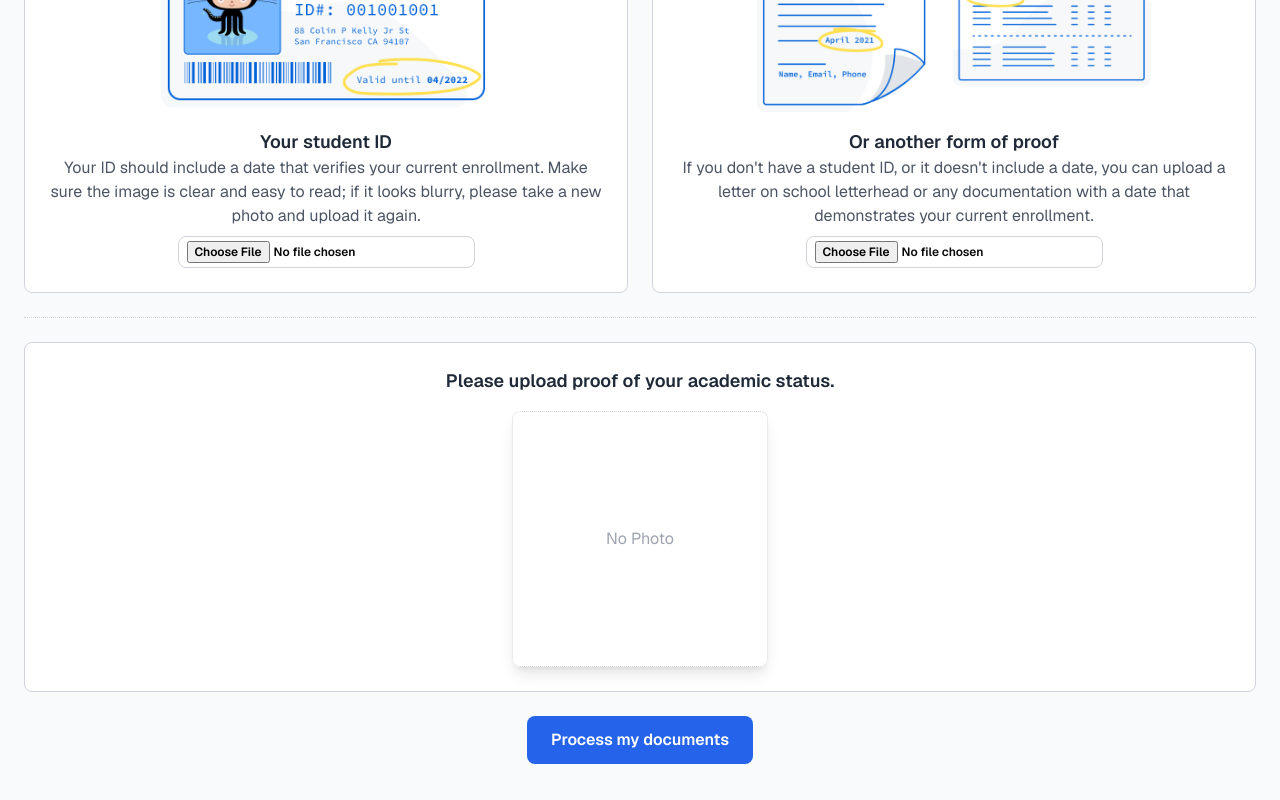
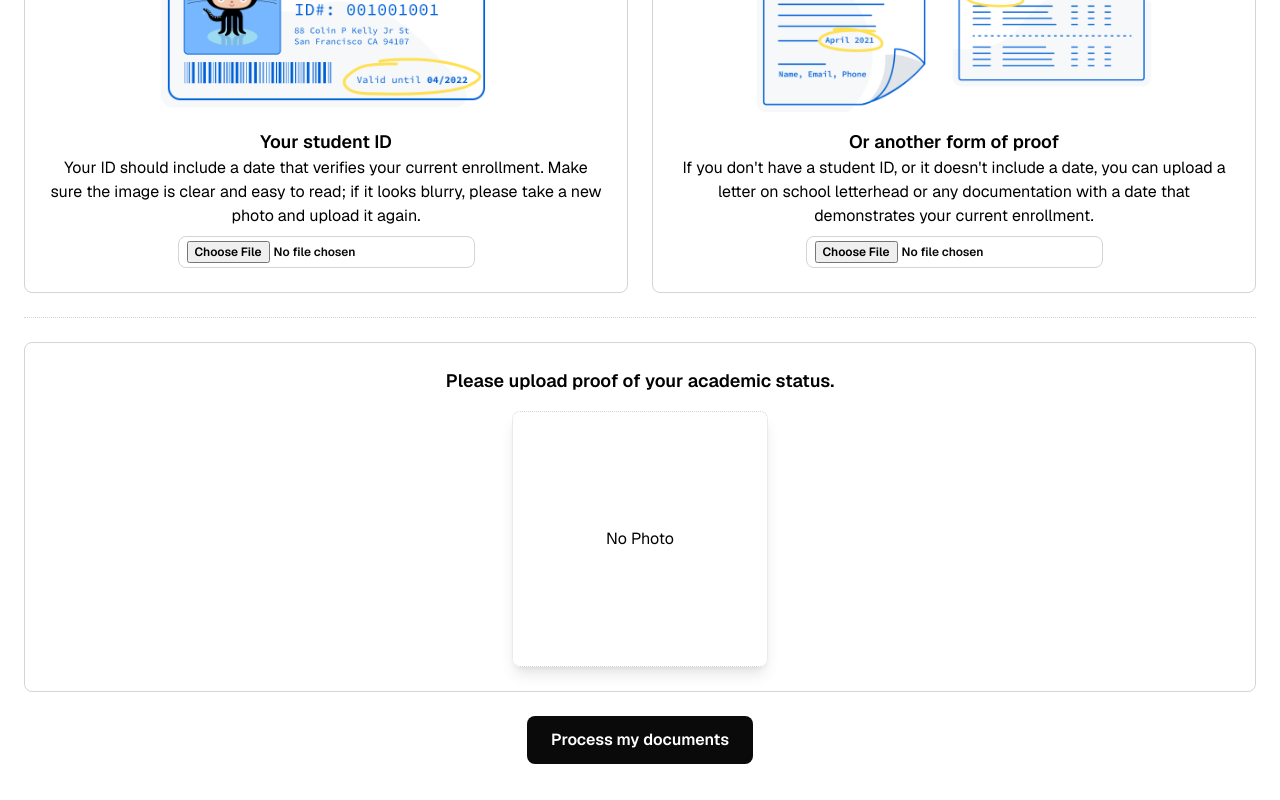
Before and after one commit to sumitbhuia/alma_net, a Next.js app: page /verify in a window 1280 px wide. Shown: the part 440-1240 px from the top of the page. Built offline with nearby package versions, Linux system fonts and the light colour scheme; no server answers; the database is empty.

Commit message:
fixed /verify

```diff
--- a/app/hook/useProfile.tsx
+++ b/app/hook/useProfile.tsx
@@ -1,31 +1,67 @@
-"use client";
-
 import { createSupabaseBrowser } from "@/lib/supabase/client";
 import { useQuery } from "@tanstack/react-query";
+import { useEffect, useState } from "react";
 
 interface ProfileData {
+  id: string;
+  display_name: string | null;
   email: string | null;
+  course: string | null;
+  roll_no: string | null;
   user_id: string | null;
-  display_name: string | null;
+  college_id: string | null;
+  passing_year: number | null;
+  bio: string | null;
+  phone: string | null;
+  github_url: string | null;
+  linkedin_url: string | null;
+  star_rating: number | null;
+  created_at: string;
+  updated_at: string;
 }
 
 export default function useProfile() {
   const supabase = createSupabaseBrowser();
+  const [userId, setUserId] = useState<string | null>(null);
+
+  useEffect(() => {
+    const getUser = async () => {
+      const { data: { user }, error } = await supabase.auth.getUser();
+
+      if (error) {
+        console.error("Error getting user:", error);
+        return;
+      }
+
+      if (user) {
+        setUserId(user.id); // The authenticated user's ID
+      }
+    };
+
+    getUser();
+  }, [supabase]);
 
   return useQuery<ProfileData | null>({
-    queryKey: ["profile"],
+    queryKey: ["profile", userId],
     queryFn: async () => {
+      if (!userId) {
+        console.error("No logged-in user found");
+        return null;
+      }
+
       const { data, error } = await supabase
         .from("profiles")
-        .select("email, user_id, display_name")
-        .single();
+        .select("*")
+        .eq("id", userId)
+        .single(); // Ensuring a single row is fetched
 
       if (error) {
         console.error("Error fetching profile data:", error);
         return null;
       }
 
-      return data;
+      return data as ProfileData; // Type assertion to ProfileData
     },
+    enabled: !!userId, // Only run the query if userId is set
   });
 }
--- /dev/null
+++ b/app/test-upload/page.tsx
@@ -0,0 +1,49 @@
+"use client";
+
+import type { NextPage } from "next";
+import { ChangeEvent } from "react";
+import {createClient} from "../../utils/supabase/client";
+
+const Home: NextPage = () => {
+  const handleUpload=async(e: ChangeEvent<HTMLInputElement>)=>{
+    let file;
+
+if (e.target.files) {
+  file = e.target.files[0];
+}
+
+// Determine the content type dynamically based on the file's MIME type
+const contentType = file?.type || 'application/octet-stream';
+
+// Get user if from db
+const user_id = "7a3c291c-71b1-4674-aa08-dee9d9eefaf4";
+
+const { data, error } = await createClient().storage
+  .from("user_files")
+  .upload("/"+user_id+"/resume/"+ file?.name, file as File, {
+    contentType: contentType,
+  });
+
+if (data) {
+  console.log(data);
+} else if (error) {
+  console.log(error);
+}
+  }
+  return (
+    <div className="flex min-h-screen flex-col items-center justify-center py-2">
+      <input
+        type="file"
+        accept="*/*" //to accept all file types
+        multiple  //to upload multiple files
+        className="block w-auto text-sm text-gray-900 bg-gray-50 rounded-lg border border-gray-300 cursor-pointer dark:text-gray-400 focus:outline-none dark:bg-gray-700 dark:border-gray-600 dark:placeholder-gray-400"
+        id="file_input"
+        onChange={(e: ChangeEvent<HTMLInputElement>) => {
+          handleUpload(e);
+        }}
+      />
+    </div>
+  );
+};
+
+export default Home;
--- a/app/verify/page.tsx
+++ b/app/verify/page.tsx
@@ -1,163 +1,151 @@
 "use client";
 
-import { useState, ChangeEvent, useEffect } from 'react';
-import Image from 'next/image';
-import { createClient } from '../../utils/supabase/client';
-import useProfile from '../hook/useProfile';
+import { useState, useEffect, ChangeEvent } from "react";
+import Image from "next/image";
+import { createClient } from "../../utils/supabase/client";
+import useProfile from "../hook/useProfile";
 
-interface VerificationDocumentsProps {
-  userType: 'student' | 'alumni';
-  email: string;
-}
+// # TODO Add OCR logic and redirect to the next page
+
+
 
 export default function VerificationDocuments() {
-  //# TODO - Fetch user data from the profiles table and make this code dynamic & remove hard coded data
-  //#TODO - Add user role to backend and frontend and use it here
+  const supabase = createClient();
+  const { data: profile, isLoading: isProfileLoading, error: profileError } = useProfile();
+  const [userType, setUserType] = useState<"student" | "alumni">("student");
+  const [selectedFile, setSelectedFile] = useState<File | null>(null);
+  const [uploadType, setUploadType] = useState<"idcard" | "degree" | null>(null);
+  const [uploading, setUploading] = useState<boolean>(false);
+  const [uploadError, setUploadError] = useState<string | null>(null);
 
-  //const { data } = useProfile();
-  //console.log(data);
+  const userId = profile?.id;
 
-  // Initialize email and userType (hard-coded for now)
-  const [email, setEmail] = useState<string>('sumit.bhuia.ece26@heritageit.edu.in');
-  const [userType, setUserType] = useState<'student' | 'alumni'>('student');
-
-  const [selectedFile, setSelectedFile] = useState<File | null>(null);
-  const [uploadType, setUploadType] = useState<'id_card' | 'degree' | null>(null);
-  const [userId, setUserId] = useState<string | null>(null);
-
-  // Fetch the user ID from the profiles table
-  useEffect(() => {
-    const fetchUserId = async () => {
-      const { data, error } = await createClient()
-        .from('profiles')
-        .select('id')
-        .eq('email', email) // Replace 'email' with the appropriate unique identifier
-        .single();
-
-      if (error) {
-        console.error("Error fetching user ID:", error);
-      } else if (data) {
-        setUserId(data.id);
-      }
-    };
-
-    fetchUserId();
-  }, [email]);
-
-  const handleFileUpload = (e: React.ChangeEvent<HTMLInputElement>) => {
+  const handleFileUpload = (e: ChangeEvent<HTMLInputElement>) => {
     if (e.target.files && e.target.files.length > 0) {
       setSelectedFile(e.target.files[0]);
     }
   };
-
   const handleRemoveFile = () => {
     setSelectedFile(null);
     setUploadType(null);
+    setUploadError(null);
   };
 
   const handleUpload = async () => {
-    if (!selectedFile || !uploadType || !userId) return;
+    if (!selectedFile || !uploadType || !userId) {
+      setUploadError("Please select a file and ensure your profile is loaded.");
+      return;
+    }
 
-    //const userId = "ae3279df-328e-40c5-b3a1-311d42b0f0ba"; // Replace with dynamic userId if available
-    const contentType = selectedFile.type || 'application/octet-stream';
+    setUploading(true);
+    setUploadError(null);
 
-    const { data, error } = await createClient().storage
+    const contentType = selectedFile.type || "application/octet-stream";
+
+    const { data, error } = await supabase.storage
       .from("user_files")
-      .upload(`/${userId}/${uploadType}/${selectedFile.name}`, selectedFile, {
-        contentType: contentType,
+      .upload(`/${userId}/${uploadType}/${selectedFile.name}`, selectedFile as File, {
+        contentType,
       });
 
+    setUploading(false);
+
     if (data) {
-      console.log(`Uploaded ${uploadType}:`, data);
+      console.log(`Successfully uploaded`);
     } else if (error) {
+      setUploadError(`Error uploading ${uploadType}: ${error.message}`);
       console.error(`Error uploading ${uploadType}:`, error);
     }
   };
 
   return (
-    <div className="w-full relative min-h-screen bg-gray-50 dark:bg-gray-900 flex flex-col items-center justify-center py-12 px-6">
-      <div className=" w-full space-y-6 text-center">
-        <h1 className="text-3xl font-bold text-gray-800 dark:text-gray-200">Upload proof of your academic status</h1>
-        <p className="text-gray-600 dark:text-gray-400">
+    <div className="w-full relative min-h-screen bg-white dark:bg-neutral-950 flex flex-col items-center justify-center py-12 px-6">
+    <div className="w-full space-y-6 text-center">
+      <h1 className="text-3xl font-bold text-black dark:text-white">
+        Upload proof of your academic status
+      </h1>
+      <p className="text-black dark:text-white">
         We need a little more proof to verify your academic status. What we need to see:
       </p>
 
       <div className="grid grid-cols-1 md:grid-cols-2 gap-6">
-          {/* ID Card Section */}
-          <div className="bg-white dark:bg-gray-800 p-6 border border-gray-300 dark:border-gray-700 rounded-lg flex flex-col items-center">
+        <div className="bg-white dark:bg-neutral-950 p-6 border border-gray-300 dark:border-gray-700 rounded-lg flex flex-col items-center">
+          {/* Image component here */}
+
             <Image
-              src="/image/id.png" // replace with your actual image path
+              src="/image/id.png"
               alt="Sample Student ID"
               width={400}
               height={240}
               className="mb-4"
             />
-            <h2 className="text-lg font-semibold text-gray-800 dark:text-gray-200">
-              {userType === 'student' ? 'Your student ID' : 'Your Student ID'}
+          <h2 className="text-lg font-semibold text-black dark:text-white">
+            {userType === "student" ? "Your student ID" : "Your Alumni ID"}
           </h2>
-            <p className="text-gray-600 dark:text-gray-400 text-center">
-              Your ID should include a date that verifies your current enrollment. Make sure the image is clear and
-              easy to read; if it looks blurry, please take a new photo and upload it again.
+          <p className="text-black dark:text-white text-center">
+            Your ID should include a date that verifies your current enrollment. Make sure the image is clear and easy to read; if it looks blurry, please take a new photo and upload it again.
           </p>
           <input
             type="file"
             accept="image/*"
             onChange={(e) => {
               handleFileUpload(e);
-                setUploadType('id_card');
+              setUploadType("idcard");
             }}
             className="mt-2 py-1 px-2 rounded-lg border border-gray-300 dark:border-gray-700 text-xs font-semibold cursor-pointer transition-all"
           />
         </div>
 
         {/* Degree Section */}
-          <div className="bg-white dark:bg-gray-800 p-6 border border-gray-300 dark:border-gray-700 rounded-lg flex flex-col items-center">
+        <div className="bg-white dark:bg-neutral-950 p-6 border border-gray-300 dark:border-gray-700 rounded-lg flex flex-col items-center">
+          {/* Image component here */}
             <Image
-              src="/image/degree.png" // replace with your actual image path
+              src="/image/degree.png"
               alt="Sample Degree"
               width={400}
               height={240}
               className="mb-4"
             />
-            <h2 className="text-lg font-semibold text-gray-800 dark:text-gray-200">Or another form of proof</h2>
-            <p className="text-gray-600 dark:text-gray-400 text-center">
-              If you don't have a student ID, or it doesn't include a date, you can upload a letter on school
-              letterhead or any documentation with a date that demonstrates your current enrollment.
+          <h2 className="text-lg font-semibold text-black dark:text-white">
+            Or another form of proof
+          </h2>
+          <p className="text-black dark:text-white text-center">
+            If you don't have a student ID, or it doesn't include a date, you can upload a letter on school letterhead or any documentation with a date that demonstrates your current enrollment.
           </p>
           <input
             type="file"
+            // #TODO If OCR needs only png or jpg, we can change the accept attribute
             accept="application/pdf, image/*"
             onChange={(e) => {
               handleFileUpload(e);
-                setUploadType('degree');
+              setUploadType("degree");
             }}
             className="mt-2 py-1 px-2 rounded-lg border border-gray-300 dark:border-gray-700 text-xs font-semibold cursor-pointer transition-all"
           />
         </div>
       </div>
 
-        {/* Dotted separation line */}
       <div className="border-t border-dotted border-gray-300 dark:border-gray-700 my-6"></div>
 
-        {/* Upload Proof Box */}
-        <div className="bg-white dark:bg-gray-800 p-6 border border-gray-300 dark:border-gray-700 rounded-lg space-y-4">
-          <h3 className="text-lg font-semibold text-gray-800 dark:text-gray-200">Please upload proof of your academic status.</h3>
+      <div className="bg-white dark:bg-neutral-950 p-6 border border-gray-300 dark:border-gray-700 rounded-lg space-y-4">
+        <h3 className="text-lg font-semibold text-black dark:text-white">
+          Please upload proof of your academic status.
+        </h3>
 
-          {/* Upload Photo Box */}
         <div className="w-64 h-64 border border-dotted border-gray-300 dark:border-gray-700 rounded-lg flex items-center justify-center relative overflow-hidden shadow-lg mx-auto">
           {selectedFile ? (
             <Image
             src={URL.createObjectURL(selectedFile)}
             alt="Uploaded Proof"
-                layout="fill"
-                objectFit="cover"
+            width={256} // w-64 is 256px
+            height={256} // h-64 is 256px
+            className="object-cover w-full h-full"
           />
           ) : (
-              <span className="text-gray-400 dark:text-gray-500">No Photo</span>
+            <span className="text-black dark:text-white">No Photo</span>
           )}
         </div>
 
-          {/* Remove Photo Button */}
         {selectedFile && (
           <button
             onClick={handleRemoveFile}
@@ -168,15 +156,25 @@ export default function VerificationDocuments() {
         )}
       </div>
 
-        {/* Process Button */}
+      {uploadError && (
+        <div className="text-red-600 dark:text-red-400 mt-2 text-xs">
+          {uploadError}
+        </div>
+      )}
+
       <div className="flex justify-center mt-4">
         <button
           onClick={handleUpload}
-            className="bg-blue-600 dark:bg-blue-400 text-white dark:text-gray-900 px-6 py-3 rounded-lg font-semibold">
-            Process my documents
+          disabled={uploading || isProfileLoading || !selectedFile}
+          className={`bg-neutral-950 dark:bg-white text-white dark:text-black px-6 py-3 rounded-lg font-semibold ${
+            uploading ? "opacity-50 cursor-not-allowed" : "hover:bg-gray-800 dark:hover:bg-gray-200"
+          }`}
+        >
+          {uploading ? "Uploading..." : "Process my documents"}
         </button>
       </div>
     </div>
   </div>
+
   );
 }
--- a/package.json
+++ b/package.json
@@ -33,6 +33,7 @@
     "react-email": "3.0.1",
     "react-hook-form": "^7.53.0",
     "react-icons": "^5.3.0",
+    "react-pdf": "^9.1.0",
     "resend": "^4.0.0",
     "sonner": "^1.5.0",
     "zod": "^3.23.8"
```
Also changed, not shown: 1 other file (tests, documents, lock files or other folders). Lines whose indentation alone changed are shown as unchanged.
